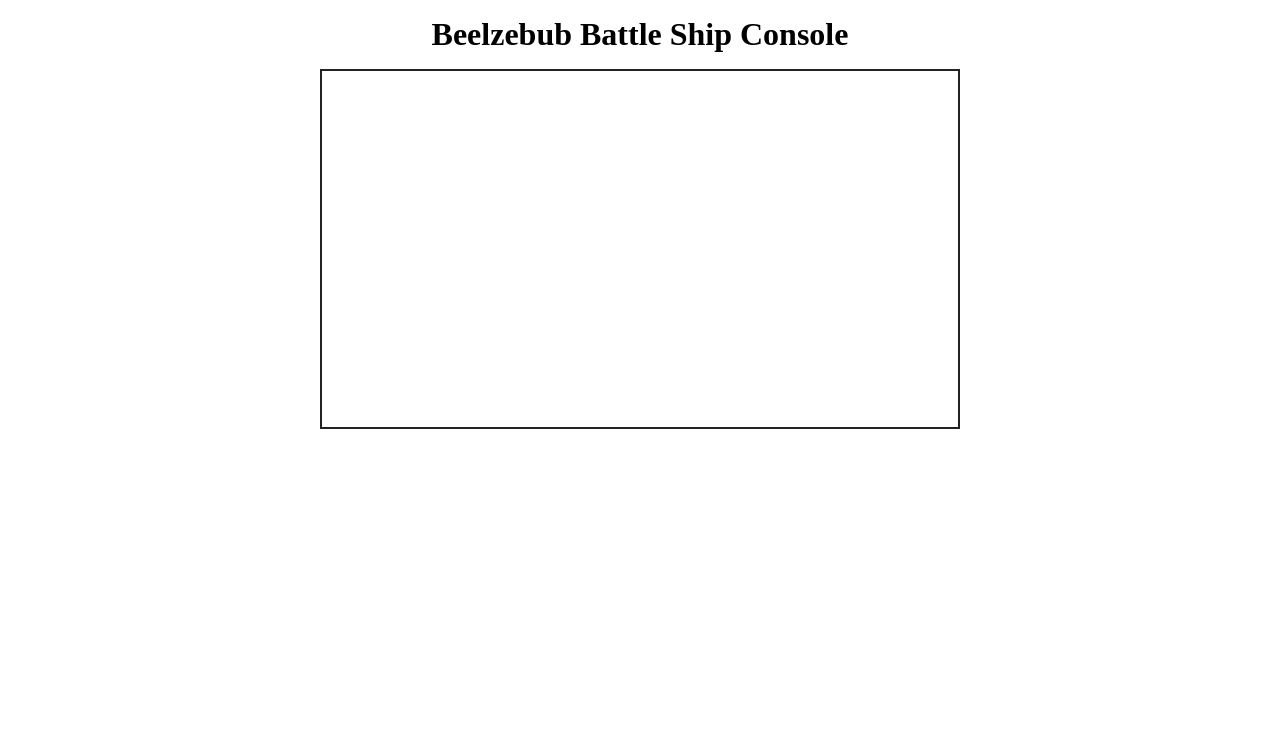
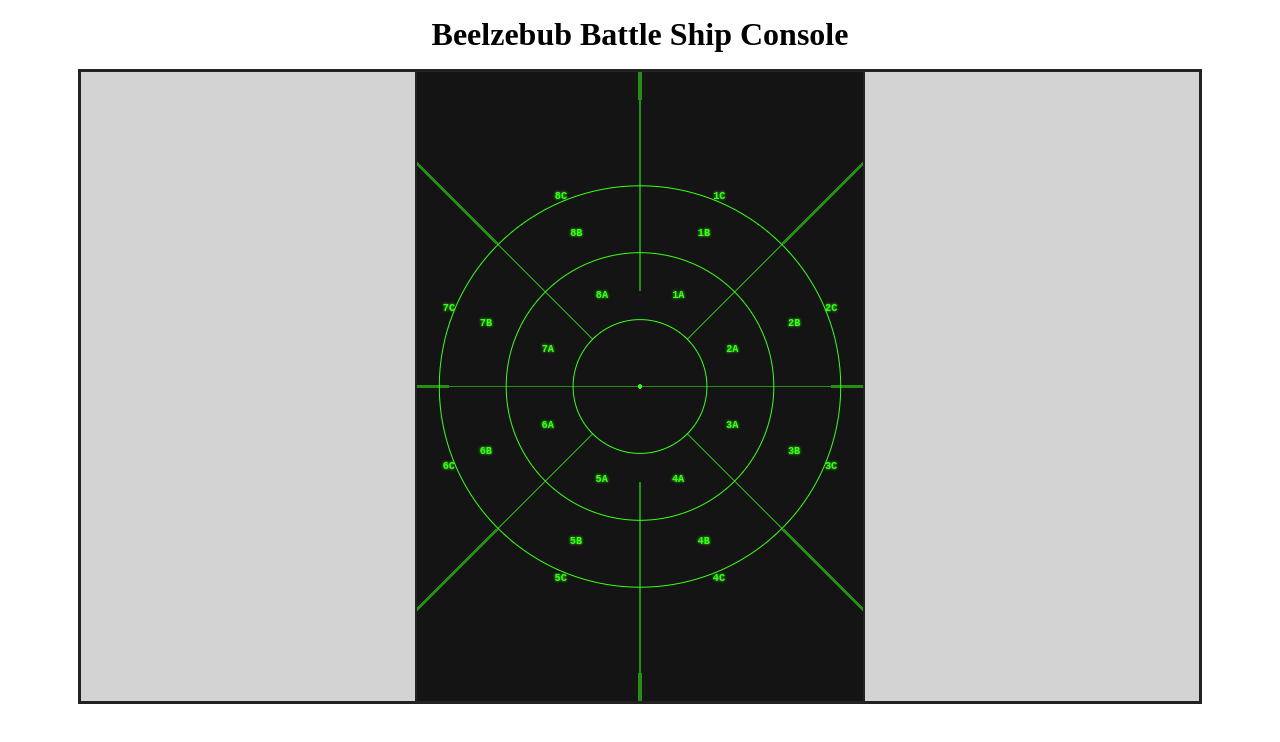
Before and after one commit to TienzoDrake09/tienzo_umayam_burla_project, a plain HTML site: page index.html in a window 1280 px wide. Drawn offline with Linux system fonts and the light colour scheme.

Commit message:
Added radar and control spaces

```diff
--- a/index.html
+++ b/index.html
@@ -8,7 +8,57 @@
 <body>
     <h1 id="gameTitle">Beelzebub Battle Ship Console</h1>
     <div id="gameContainer">
+        <div id="leftControls">
 
+        </div>
+        <div id="radarScreen">
+        <div id="radarCoordinates" role="list">
+            <div class="radar-coordinate-sector radar-sector--1" role="listitem" aria-label="Sector 1, northeast">
+                <span class="radar-coordinate radar-coordinate--a">1A</span>
+                <span class="radar-coordinate radar-coordinate--b">1B</span>
+                <span class="radar-coordinate radar-coordinate--c">1C</span>
+            </div>
+            <div class="radar-coordinate-sector radar-sector--2" role="listitem" aria-label="Sector 2, east">
+                <span class="radar-coordinate radar-coordinate--a">2A</span>
+                <span class="radar-coordinate radar-coordinate--b">2B</span>
+                <span class="radar-coordinate radar-coordinate--c">2C</span>
+            </div>
+            <div class="radar-coordinate-sector radar-sector--3" role="listitem" aria-label="Sector 3, southeast">
+                <span class="radar-coordinate radar-coordinate--a">3A</span>
+                <span class="radar-coordinate radar-coordinate--b">3B</span>
+                <span class="radar-coordinate radar-coordinate--c">3C</span>
+            </div>
+            <div class="radar-coordinate-sector radar-sector--4" role="listitem" aria-label="Sector 4, south">
+                <span class="radar-coordinate radar-coordinate--a">4A</span>
+                <span class="radar-coordinate radar-coordinate--b">4B</span>
+                <span class="radar-coordinate radar-coordinate--c">4C</span>
+            </div>
+            <div class="radar-coordinate-sector radar-sector--5" role="listitem" aria-label="Sector 5, southwest">
+                <span class="radar-coordinate radar-coordinate--a">5A</span>
+                <span class="radar-coordinate radar-coordinate--b">5B</span>
+                <span class="radar-coordinate radar-coordinate--c">5C</span>
+            </div>
+            <div class="radar-coordinate-sector radar-sector--6" role="listitem" aria-label="Sector 6, west">
+                <span class="radar-coordinate radar-coordinate--a">6A</span>
+                <span class="radar-coordinate radar-coordinate--b">6B</span>
+                <span class="radar-coordinate radar-coordinate--c">6C</span>
+            </div>
+            <div class="radar-coordinate-sector radar-sector--7" role="listitem" aria-label="Sector 7, northwest">
+                <span class="radar-coordinate radar-coordinate--a">7A</span>
+                <span class="radar-coordinate radar-coordinate--b">7B</span>
+                <span class="radar-coordinate radar-coordinate--c">7C</span>
+            </div>
+            <div class="radar-coordinate-sector radar-sector--8" role="listitem" aria-label="Sector 8, north">
+                <span class="radar-coordinate radar-coordinate--a">8A</span>
+                <span class="radar-coordinate radar-coordinate--b">8B</span>
+                <span class="radar-coordinate radar-coordinate--c">8C</span>
+            </div>
+        </div>
+        </div>
+        <div id="rightControls">
+
+        </div>
     </div>
+    <div id="settingsBar"></div>
 </body>
 </html>
--- a/style.css
+++ b/style.css
@@ -1,13 +1,95 @@
+body {
+	height: 100vh;
+	height: 100dvh;
+	margin: 0;
+	padding: 1rem;
+	box-sizing: border-box;
+	display: grid;
+	grid-template-rows: auto minmax(0, 1fr) 4rem;
+	gap: 1rem;
+}
+
 #gameContainer {
-	width: min(100%, 80vmin);
-	aspect-ratio: 16 / 9;
+	width: 90%;
+	height: 100%;
 	margin-inline: auto;
 	border: 2px solid #222;
 	box-sizing: border-box;
+	display: grid;
+	grid-template-columns: 3fr 4fr 3fr;
+	grid-template-rows: minmax(0, 1fr);
 }
+
+#leftControls,
+#radarScreen,
+#rightControls {
+	min-width: 0;
+	min-height: 0;
+	border: 1px solid #222;
+	box-sizing: border-box;
+}
+
+#leftControls,
+#rightControls {
+	background-color: #d3d3d3;
+}
+
+#radarScreen {
+	position: relative;
+	container-type: size;
+	background-color: #141414;
+	background-image:
+		radial-gradient(circle at 50% 50%, #39ff14 0 2px, transparent 2.5px),
+		radial-gradient(circle closest-side at 50% 50%, transparent calc(30% - 1px), #39ff14 30%, transparent calc(30% + 1px)),
+		radial-gradient(circle closest-side at 50% 50%, transparent calc(60% - 1px), #39ff14 60%, transparent calc(60% + 1px)),
+		radial-gradient(circle closest-side at 50% 50%, transparent calc(90% - 1px), #39ff14 90%, transparent calc(90% + 1px)),
+		repeating-conic-gradient(
+			from -0.3deg at 50% 50%,
+			#268e13 0deg 0.6deg,
+			transparent 0.6deg 45deg
+		);
+}
+
+#radarCoordinates {
+	position: absolute;
+	inset: 0;
+	pointer-events: none;
+}
+
+.radar-coordinate-sector {
+	position: absolute;
+	top: 50%;
+	left: 50%;
+	width: min(100cqw, 100cqh);
+	height: min(100cqw, 100cqh);
+	transform: translate(-50%, -50%) rotate(var(--angle));
+}
+
+.radar-sector--1 { --angle: 22.5deg; }
+.radar-sector--2 { --angle: 67.5deg; }
+.radar-sector--3 { --angle: 112.5deg; }
+.radar-sector--4 { --angle: 157.5deg; }
+.radar-sector--5 { --angle: 202.5deg; }
+.radar-sector--6 { --angle: 247.5deg; }
+.radar-sector--7 { --angle: 292.5deg; }
+.radar-sector--8 { --angle: 337.5deg; }
+
+.radar-coordinate {
+	position: absolute;
+	left: 50%;
+	color: #39ff14;
+	font: 600 clamp(0.5rem, 0.8vw, 0.75rem) / 1 monospace;
+	text-shadow: 0 0 3px #39ff14;
+	transform: translate(-50%, -50%) rotate(calc(0deg - var(--angle)));
+	white-space: nowrap;
+}
+
+.radar-coordinate--a { top: 27.5%; }
+.radar-coordinate--b { top: 12.5%; }
+.radar-coordinate--c { top: 3.5%; }
 
 #gameTitle {
     text-align: center;
     font-size: 2rem;
-    margin-block: 1rem;
+    margin: 0;
 }
```
